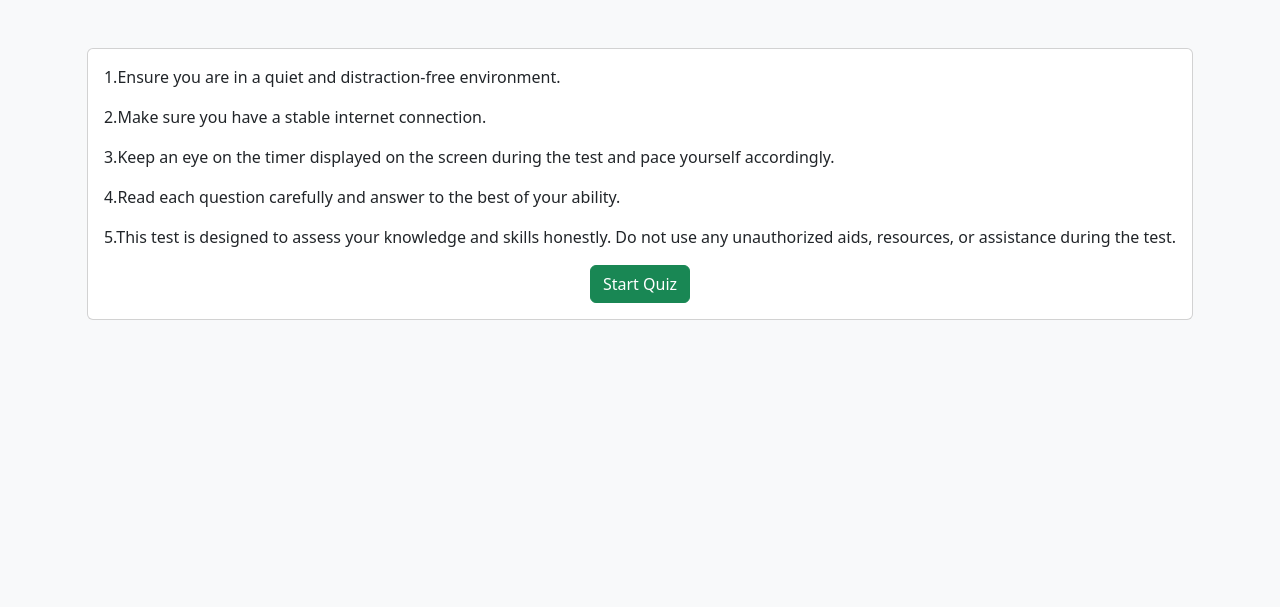
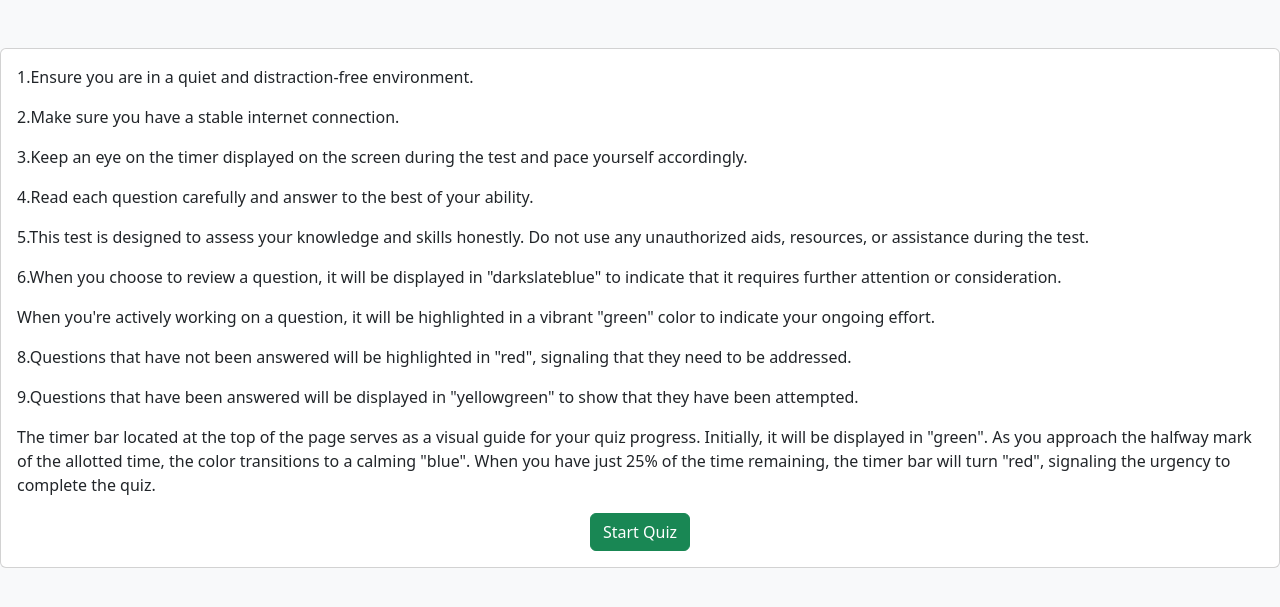
Before and after one commit to Shraddhamali2104/QuizProject2, a Flask app: page /start_test in a window 1280 px wide. Shown: the part 138-745 px from the top of the page. Run offline with Flask 3, Linux system fonts and the light colour scheme; the visitor is signed in with stand-in values (Sample User, id 1).

Commit message:
instruction.html page done

```diff
--- a/templates/test_section/instructions.html
+++ b/templates/test_section/instructions.html
@@ -18,7 +18,12 @@
         <p>4.Read each question carefully and answer to the best of your ability.</p>
         <p>5.This test is designed to assess your knowledge and skills honestly.
             Do not use any unauthorized aids, resources, or assistance during the test.</p>
-
+        <p>6.When you choose to review a question,
+            it will be displayed in "darkslateblue" to indicate that it requires further attention or consideration.</p>
+        <p>When you're actively working on a question, it will be highlighted in a vibrant "green" color to indicate your ongoing effort.</p>
+        <p>8.Questions that have not been answered will be highlighted in "red", signaling that they need to be addressed.</p>
+        <p>9.Questions that have been answered will be displayed in "yellowgreen" to show that they have been attempted.</p>
+        <p>The timer bar located at the top of the page serves as a visual guide for your quiz progress. Initially, it will be displayed in "green". As you approach the halfway mark of the allotted time, the color transitions to a calming "blue". When you have just 25% of the time remaining, the timer bar will turn "red", signaling the urgency to complete the quiz.</p>
 
 
 
```
